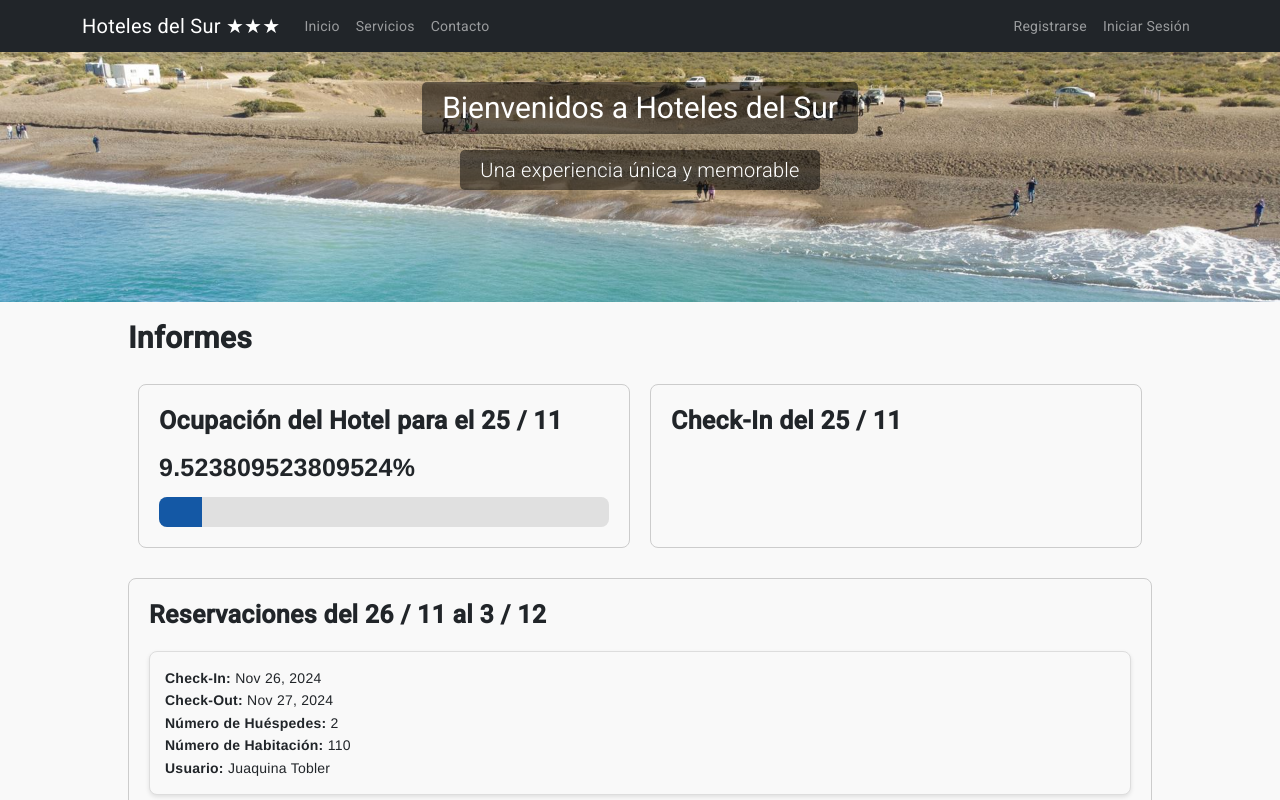
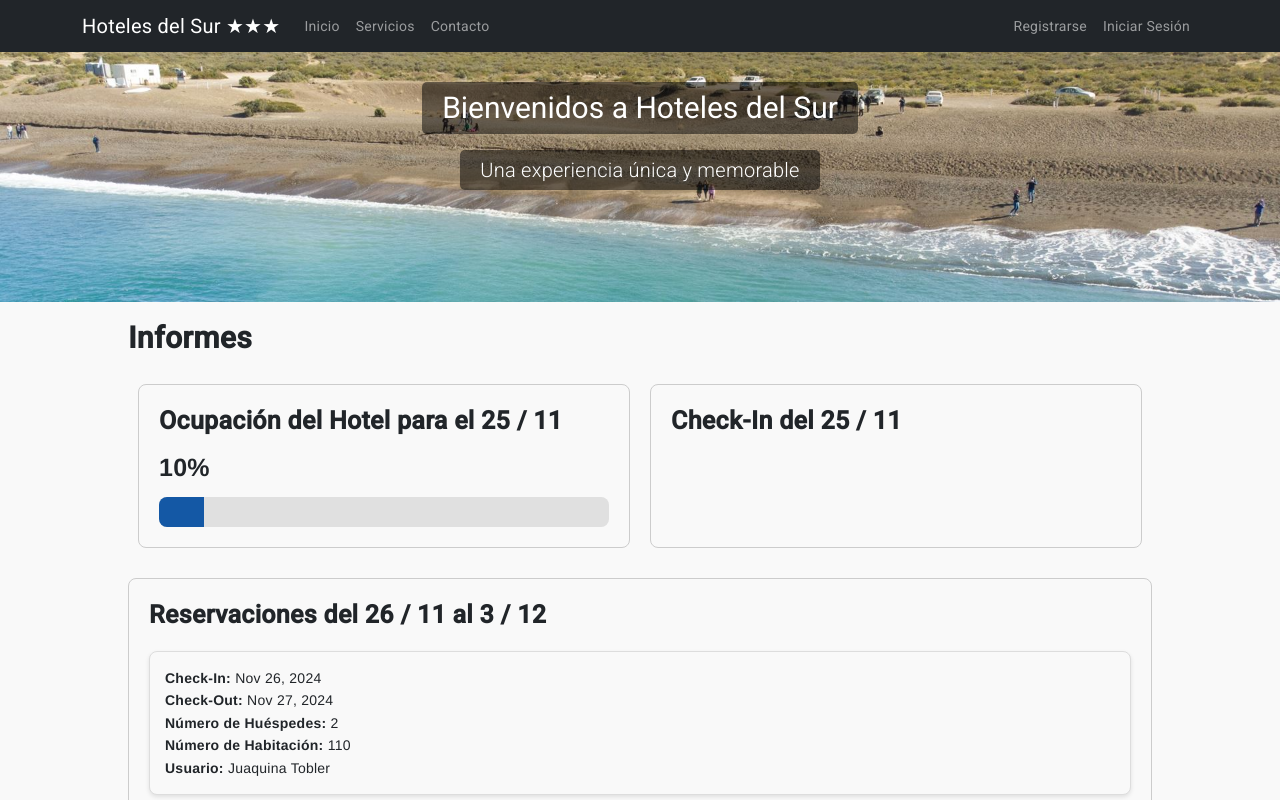
Before and after one commit to larasalasane/Hoteles-del-Sur-Angular-, an Angular app: page /dashboard in a window 1280 px wide. Shown: the top 800 px of the page. Built offline with nearby package versions, Linux system fonts and the light colour scheme; data requests are answered from the project's data file.

Commit message:
segundos-errores

```diff
--- a/src/app/dashboard/admin-dashboard/admin-dashboard.component.ts
+++ b/src/app/dashboard/admin-dashboard/admin-dashboard.component.ts
@@ -60,7 +60,7 @@ export class AdminDashboardComponent implements OnInit {
     const today = new Date(); today.setHours(0, 0, 0, 0);
     const totalRooms = this.rooms.length;
     this.reservationService.calculateOccupation(today, today).subscribe(occupiedRooms => {
-      this.occupancyPercentage = (occupiedRooms / totalRooms) * this.PERCENTAGE_BASE;
+      this.occupancyPercentage = Math.round((occupiedRooms / totalRooms) * this.PERCENTAGE_BASE);
     });
   }
 
--- a/src/app/profile/profile.module.ts
+++ b/src/app/profile/profile.module.ts
@@ -10,6 +10,6 @@ import { ProfileComponent } from './profile/profile.component';
   ],
   imports: [
     CommonModule
-  ]
+  ], exports:[ProfileComponent]
 })
 export class ProfileModule { }
```
